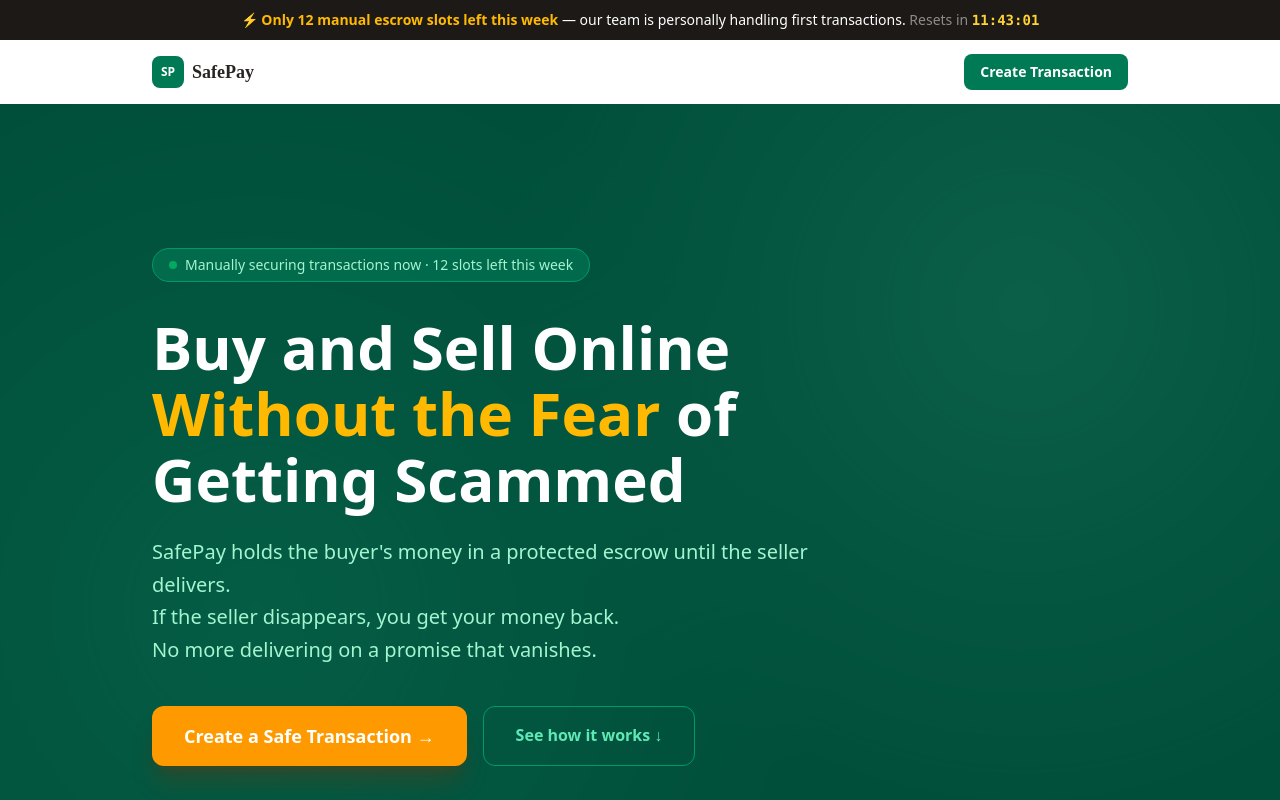
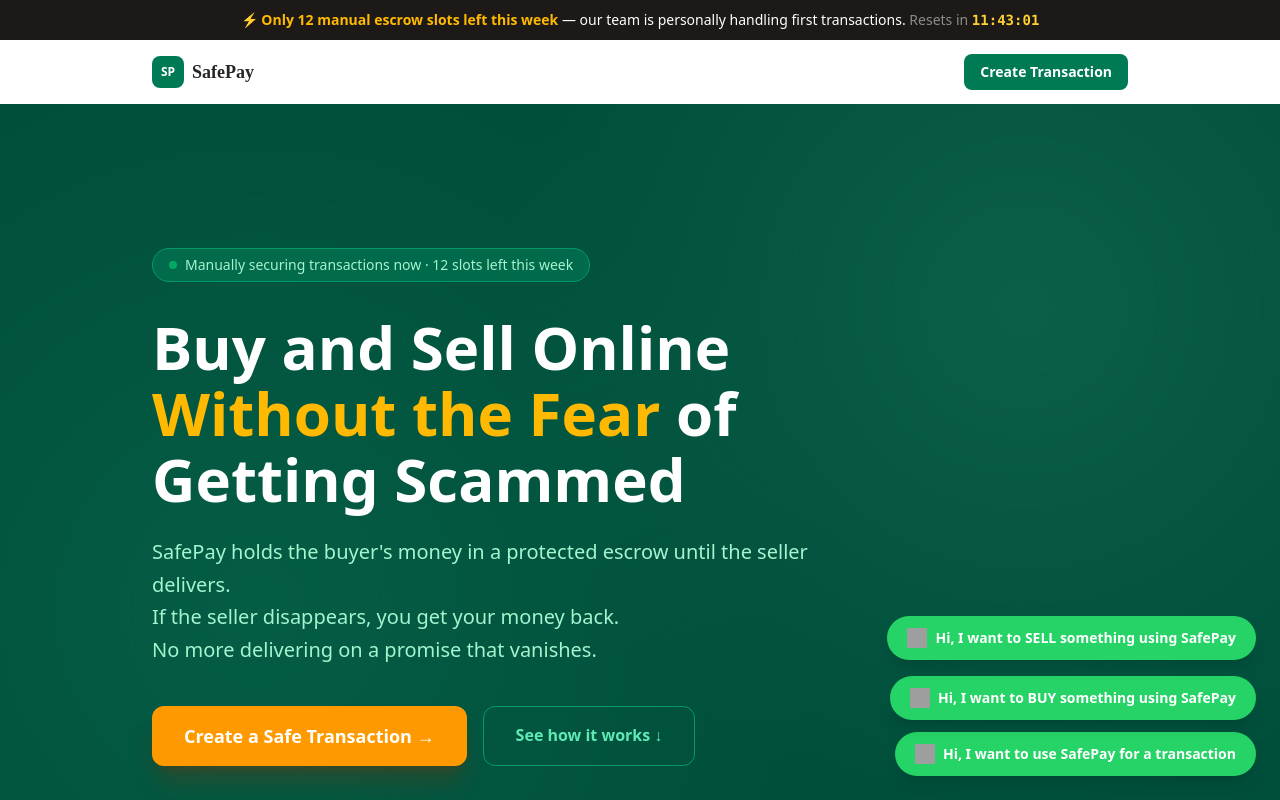
Before and after one commit to ibraheem-adeyemo/safepay, a Next.js app: page / in a window 1280 px wide. Shown: the top 800 px of the page. Built offline with nearby package versions, Linux system fonts and the light colour scheme; grey boxes are pictures that could not be loaded.

Commit message:
update whatsapp contact

```diff
--- a/app/page.tsx
+++ b/app/page.tsx
@@ -3,6 +3,7 @@
 import { HOW_IT_WORKS, PAIN_CARDS, TRUST_POINTS, TRUST_STATS, WEEK_SLOTS, WEEK_TAKEN } from "@/src/contants";
 import { CountdownTimer } from "@/src/features/components/CountdownTimer";
 import { ProgressBar } from "@/src/features/components/ProgressBar";
+import WhatsappBtn from "@/src/features/components/WhatsappBtn";
 import { TransactionModal } from "@/src/features/modals/transactionModsal";
 import { useEffect, useState } from "react";
 
@@ -14,6 +15,14 @@
     window.addEventListener("scroll", fn); return () => window.removeEventListener("scroll", fn);
   }, []);
   const open = () => setModalOpen(true);
+
+  const buyerMessage = "Hi, I want to BUY something using SafePay"
+
+  const sellerMessage = "Hi, I want to SELL something using SafePay"
+
+  const generalMessage = "Hi, I want to use SafePay for a transaction"
+
+  const whatsAppNumber = "+2347013331995"
 
   return (
     <>
@@ -89,6 +98,11 @@
             </div>
           </div>
         </section>
+
+        <WhatsappBtn phoneNumber={whatsAppNumber} preMessage={encodeURIComponent(generalMessage)} chatBtnCont={generalMessage} />
+
+        <WhatsappBtn phoneNumber={whatsAppNumber} preMessage={encodeURIComponent(buyerMessage)} chatBtnCont={buyerMessage} bottomPosition={"bottom-20"} />
+        <WhatsappBtn phoneNumber={whatsAppNumber} preMessage={encodeURIComponent(sellerMessage)} chatBtnCont={sellerMessage} bottomPosition={"bottom-35"} />
 
         {/* ════════ PROBLEM ════════ */}
         <section className="py-20 sm:py-28 bg-stone-100">
--- /dev/null
+++ b/src/features/components/WhatsappBtn.tsx
@@ -0,0 +1,34 @@
+import React from 'react';
+
+const WhatsappBtn = ({phoneNumber, preMessage, chatBtnCont, bottomPosition="bottom-6"}: {phoneNumber:string; preMessage: string; chatBtnCont:string; bottomPosition?:string}) => {
+  return (
+    <div className={`fixed ${bottomPosition}  right-6 z-50`}>
+      <a
+        href={`https://wa.me/${phoneNumber}?text=${preMessage}`}
+        target="_blank"
+        rel="noopener noreferrer"
+        className="
+          flex items-center gap-2
+          bg-[#25D366] text-white
+          px-5 py-3
+          rounded-full
+          shadow-lg
+          font-semibold text-sm
+          hover:bg-[#1ebe5d]
+          transition-all duration-200
+        "
+      >
+        <img
+          src="https://upload.wikimedia.org/wikipedia/commons/6/6b/WhatsApp.svg"
+          alt="WhatsApp"
+          className="w-5 h-5"
+        />
+        <span className="hidden sm:inline">
+          {chatBtnCont}
+        </span>
+      </a>
+    </div>
+  );
+};
+
+export default WhatsappBtn;
```
